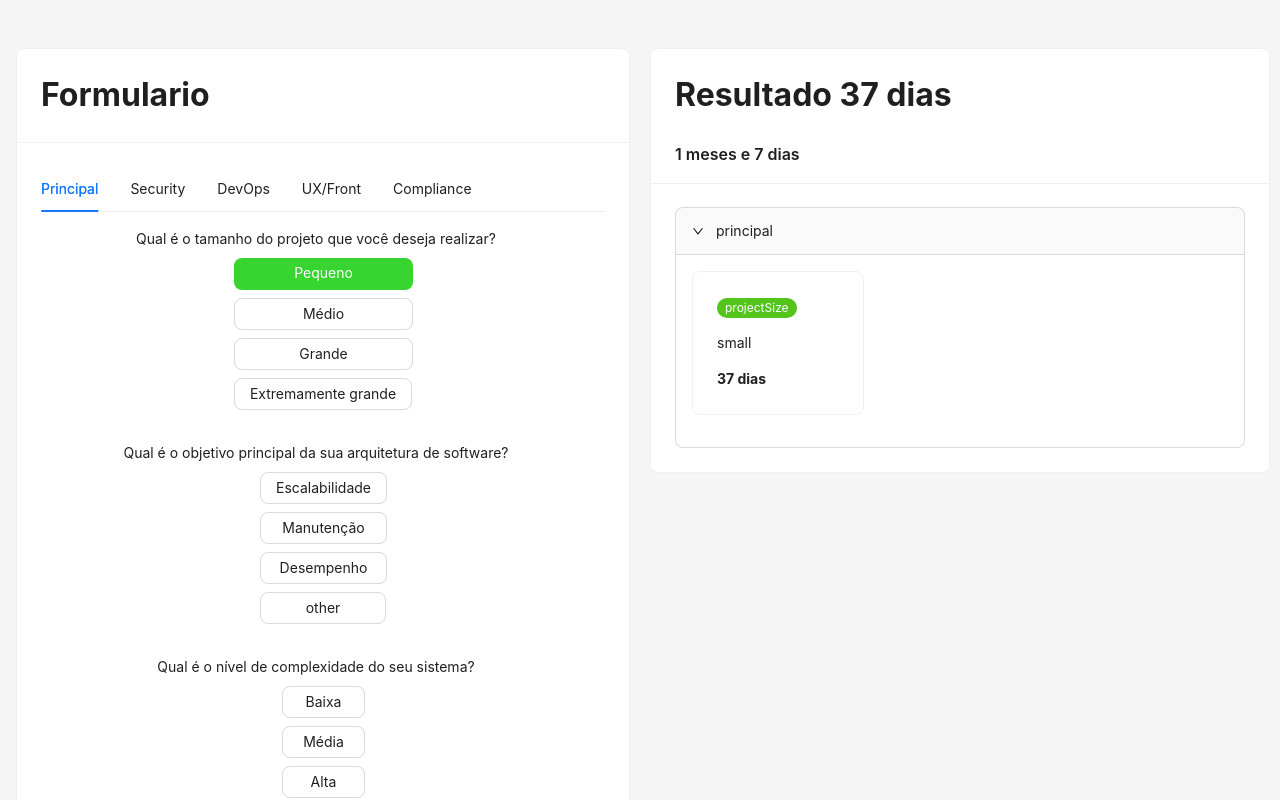
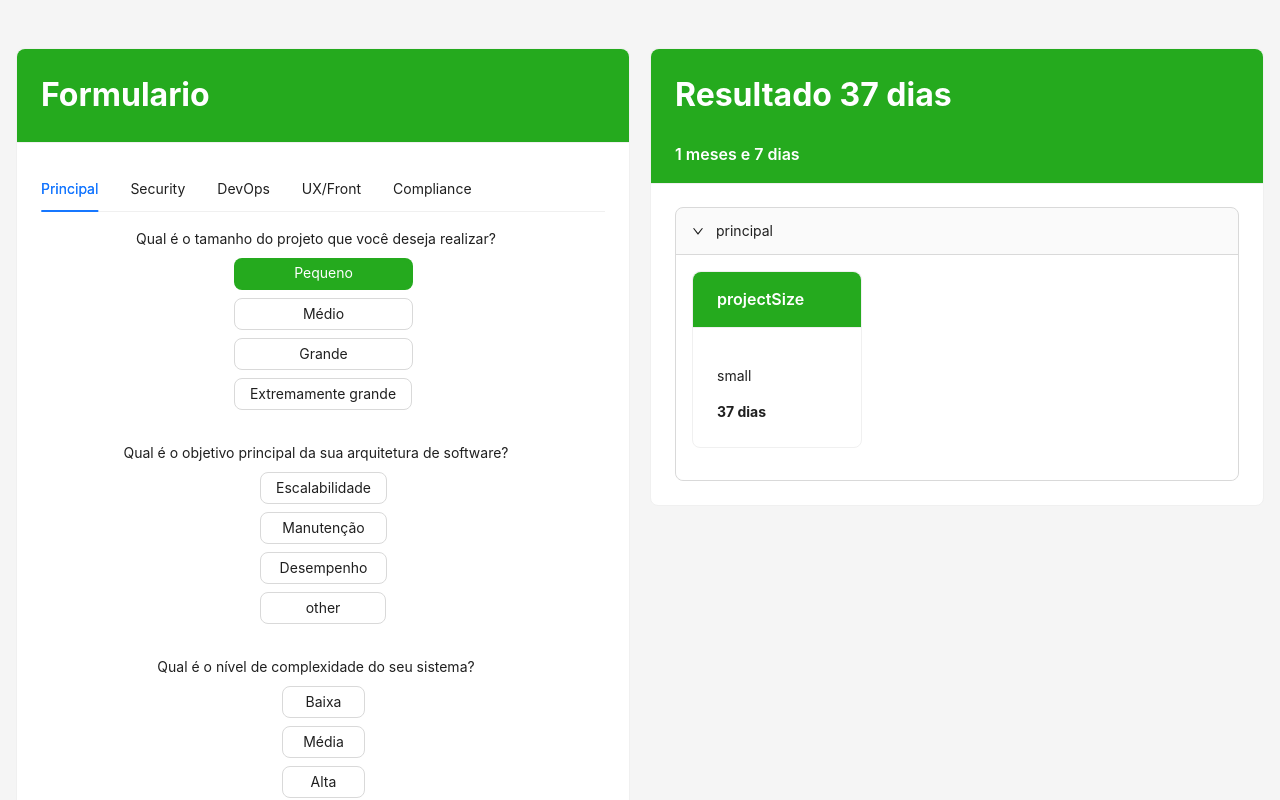
Before and after one commit to velrino/architecture-assessment, a React (Create React App) app: page / in a window 1280 px wide. Both pictures are taken after a click on the label "Pequeno". Shown: the top 800 px of the page. Built offline with nearby package versions, Linux system fonts and the light colour scheme.

Commit message:
Improved

```diff
--- a/src/components/render/index.tsx
+++ b/src/components/render/index.tsx
@@ -57,9 +57,8 @@ export function RenderComponent({ formData }: any) {
                         <Row gutter={10}>
                             {
                                 groupData[currentItem].map((item: any, index: any) => (<Col className="margin-bottom-small" key={index} xs={{ span: 24 }} sm={{ span: 24 }} md={{ span: 8 }} lg={{ span: 8 }}>
-                                    <Card>
-                                        <Badge count={item.name} color="green" />
-                                        <p>{item.value}</p>
+                                    <Card title={item.name} className="custom-card">
+                                        <p className="text-ellipsis">{item.value}</p>
                                         <b>{item.time} dias</b>
                                     </Card>
                                 </Col>))
--- a/src/index.scss
+++ b/src/index.scss
@@ -1,3 +1,5 @@
+$primary-color: #25aa1e;
+
 body {
   margin: 0;
   font-family: -apple-system, BlinkMacSystemFont, 'Segoe UI', 'Roboto', 'Oxygen',
@@ -36,8 +38,10 @@ code {
 }
 
 .custom-radio {
-  .ant-radio-button-checked, .ant-radio-button-wrapper-checked {
-    background-color: #38d430 !important;
+
+  .ant-radio-button-checked,
+  .ant-radio-button-wrapper-checked {
+    background-color: $primary-color !important;
     color: white;
     border: 0px;
     border-radius: 2rem;
@@ -45,7 +49,7 @@ code {
   }
 
   .ant-radio-button-wrapper:hover {
-    color: #38d430;
+    color: $primary-color;
   }
 
   label {
@@ -67,9 +71,21 @@ code {
 
 /* estilos para desktop e tablet */
 .result-form {
-  @media (min-width: 768px) {
-    position: fixed;
-    right: 0;
-    width: 100%;
-  }
+  // @media (min-width: 768px) {
+  //   position: fixed;
+  //   right: 0;
+  //   width: 100%;
+  // }
 }
+
+.ant-card-head {
+  background-color: $primary-color !important;
+  color: white !important
+}
+
+.text-ellipsis {
+  white-space: nowrap;
+  overflow: hidden;
+  text-overflow: ellipsis;
+  // max-width: 10px;
+}
```
